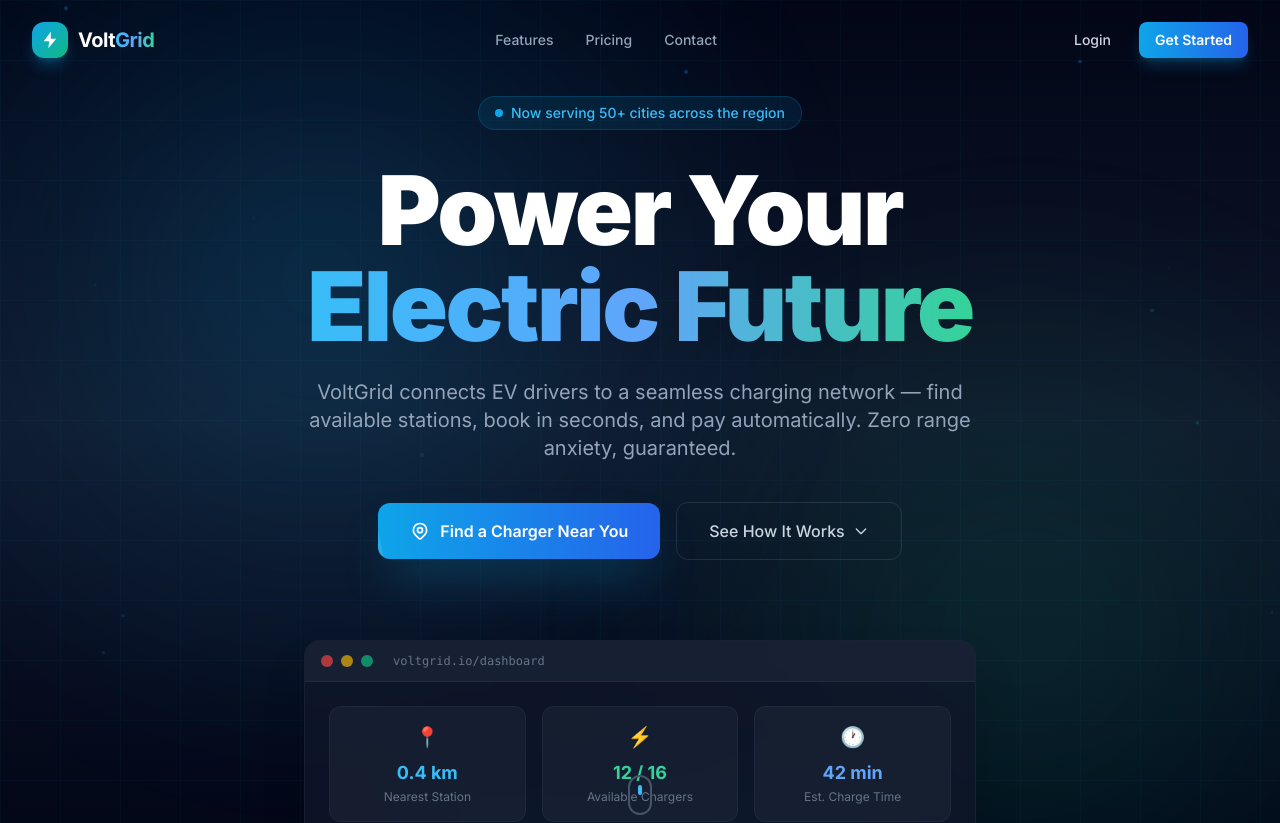
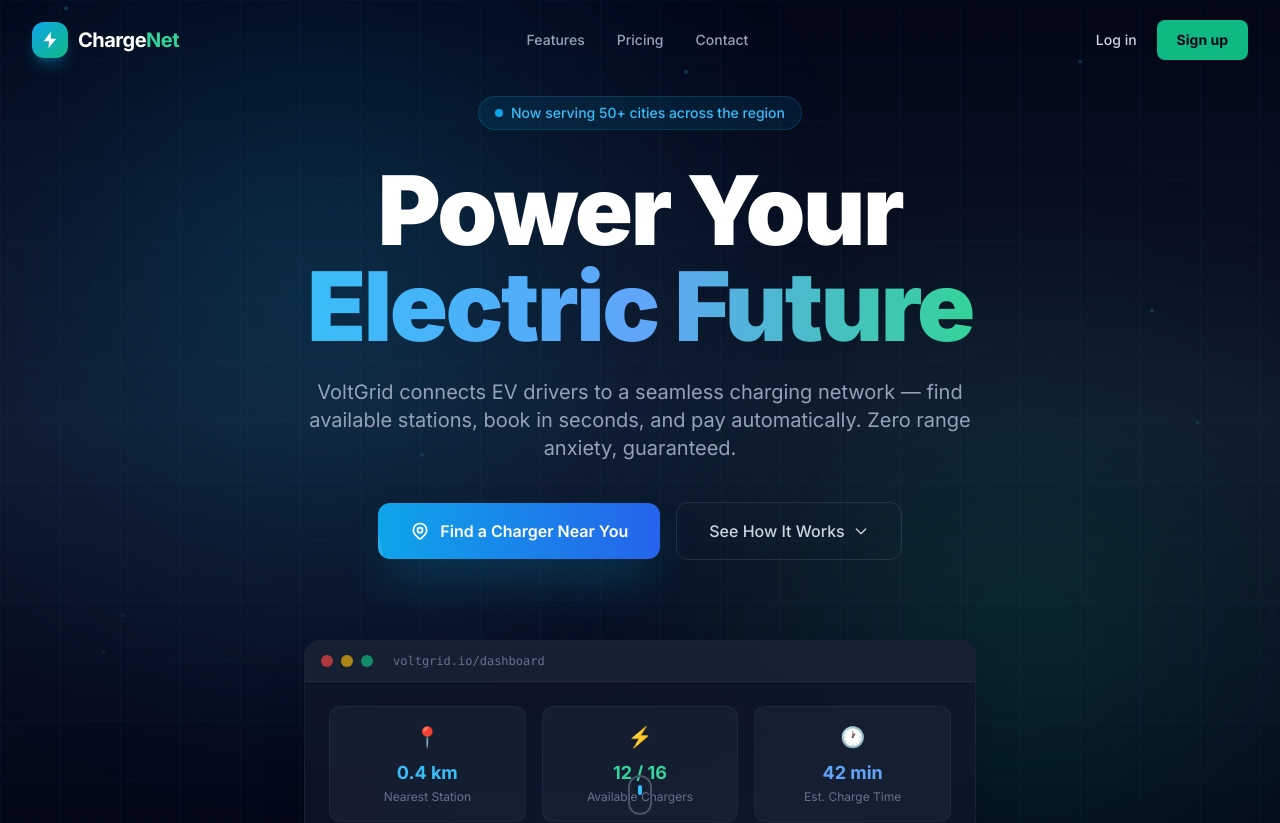
Before and after one commit to Janith-01/ev-charging-network, a React (Vite) app in the folder Frontend/: page / in a window 1280 px wide. Shown: the top 823 px of the page. Built offline with nearby package versions, Linux system fonts and the light colour scheme.

Commit message:
feat: Implement core UI components including an authenticated Navbar with mobile support and a Leaflet-based Dashboard map.

```diff
--- a/Frontend/src/components/Navbar.jsx
+++ b/Frontend/src/components/Navbar.jsx
@@ -1,156 +1,228 @@
-import { useState, useEffect } from 'react'
+import { useState, useEffect, useRef } from 'react'
 import { motion, AnimatePresence } from 'framer-motion'
 import { authService } from '../services/authService'
+import { Bell, User, LogOut, Menu, X, Car, Map as MapIcon, FileText } from 'lucide-react'
 
-const navLinks = [
-  { label: 'Features', href: '#features' },
-  { label: 'Pricing', href: '#pricing' },
-  { label: 'Contact', href: '#contact' },
+// Hook for clicking outside dropdown
+function useOnClickOutside(ref, handler) {
+  useEffect(() => {
+    const listener = (event) => {
+      if (!ref.current || ref.current.contains(event.target)) return
+      handler(event)
+    }
+    document.addEventListener("mousedown", listener)
+    document.addEventListener("touchstart", listener)
+    return () => {
+      document.removeEventListener("mousedown", listener)
+      document.removeEventListener("touchstart", listener)
+    }
+  }, [ref, handler])
+}
+
+const publicLinks = [
+  { label: 'Features', href: '/#features' },
+  { label: 'Pricing', href: '/#pricing' },
+  { label: 'Contact', href: '/#contact' }
+]
+
+const privateLinks = [
+  { label: 'Station Map', href: '/dashboard', icon: MapIcon },
+  { label: 'My Garage', href: '/profile', icon: Car },
+  { label: 'History', href: '/history', icon: FileText }
 ]
 
 export default function Navbar() {
   const [scrolled, setScrolled] = useState(false)
   const [mobileOpen, setMobileOpen] = useState(false)
+  const [profileOpen, setProfileOpen] = useState(false)
+  const [hasNotifications, setHasNotifications] = useState(true)
 
+  const profileRef = useRef()
+  useOnClickOutside(profileRef, () => setProfileOpen(false))
+
+  const isAuthenticated = authService.isAuthenticated()
+
+  // Track scroll for glassmorphism
   useEffect(() => {
     const handleScroll = () => setScrolled(window.scrollY > 20)
     window.addEventListener('scroll', handleScroll)
     return () => window.removeEventListener('scroll', handleScroll)
   }, [])
 
+  const currentPath = typeof window !== 'undefined' ? window.location.pathname : ''
+
+  const handleLogout = () => {
+    authService.clearToken()
+    window.location.href = '/login'
+  }
+
   return (
     <motion.header
       initial={{ y: -80, opacity: 0 }}
       animate={{ y: 0, opacity: 1 }}
       transition={{ duration: 0.6, ease: 'easeOut' }}
-      className={`fixed top-0 left-0 right-0 z-50 transition-all duration-500 ${
-        scrolled ? 'glass shadow-lg shadow-black/20' : 'bg-transparent'
+      className={`fixed top-0 left-0 right-0 z-[1000] transition-all duration-300 ${
+        scrolled || isAuthenticated ? 'bg-slate-950/70 backdrop-blur-xl border-b border-white/5 shadow-2xl shadow-sky-900/10' : 'bg-transparent'
       }`}
     >
       <div className="max-w-7xl mx-auto px-4 sm:px-6 lg:px-8">
         <div className="flex items-center justify-between h-16 md:h-20">
+
           {/* Logo */}
-          <a href="/" className="flex items-center gap-2.5 group">
+          <a href={isAuthenticated ? '/dashboard' : '/'} className="flex items-center gap-2.5 group">
             <div className="w-9 h-9 rounded-xl bg-gradient-to-br from-sky-500 to-emerald-500 flex items-center justify-center shadow-lg shadow-sky-500/30 group-hover:shadow-sky-500/60 transition-shadow duration-300">
               <svg className="w-5 h-5 text-white" fill="currentColor" viewBox="0 0 24 24">
                 <path d="M13 2L4.5 13.5H11L10 22L19.5 10.5H13L13 2Z" />
               </svg>
             </div>
             <span className="text-xl font-bold tracking-tight text-white">
-              Volt<span className="text-gradient">Grid</span>
+              Charge<span className="text-emerald-400">Net</span>
             </span>
           </a>
 
-          {/* Desktop Nav Links */}
+          {/* Desktop Central Links */}
           <nav className="hidden md:flex items-center gap-8">
-            {navLinks.map((link) => (
+            {(isAuthenticated ? privateLinks : publicLinks).map((link) => {
+              const isActive = isAuthenticated && currentPath === link.href
+              const Icon = link.icon
+              return (
                 <a
                   key={link.label}
                   href={link.href}
-                className="text-sm font-medium text-slate-400 hover:text-sky-400 transition-colors duration-200 relative group"
+                  className={`text-sm font-medium transition-colors duration-200 flex items-center gap-2 relative group
+                    ${isActive ? 'text-emerald-400' : 'text-slate-400 hover:text-white'}
+                  `}
                 >
+                  {Icon && <Icon className={`w-4 h-4 ${isActive ? 'text-emerald-400' : 'opacity-70 group-hover:opacity-100'}`} />}
                   {link.label}
-                <span className="absolute -bottom-1 left-0 w-0 h-px bg-sky-400 group-hover:w-full transition-all duration-300" />
+                  {isActive && (
+                    <motion.div layoutId="nav-underline" className="absolute -bottom-[28px] left-0 right-0 h-0.5 bg-emerald-400 shadow-[0_0_10px_rgba(52,211,153,0.5)]" />
+                  )}
+                  {!isActive && isAuthenticated && (
+                    <span className="absolute -bottom-[28px] left-0 w-0 h-0.5 bg-emerald-400/50 group-hover:w-full transition-all duration-300" />
+                  )}
                 </a>
-            ))}
+              )
+            })}
           </nav>
 
-          {/* Desktop CTA Buttons */}
-          <div className="hidden md:flex items-center gap-3">
-            {authService.isAuthenticated() ? (
+          {/* Desktop Right Side Actions */}
+          <div className="hidden md:flex items-center gap-5">
+            {isAuthenticated ? (
               <>
-                <a
-                  href="/dashboard"
-                  className="px-4 py-2 text-sm font-semibold rounded-lg bg-gradient-to-r from-sky-500 to-blue-600 text-white hover:from-sky-400 hover:to-blue-500 shadow-lg shadow-sky-500/25 hover:shadow-sky-500/40 transition-all duration-200"
+                {/* Notification Bell */}
+                <button className="relative p-2 text-slate-400 hover:text-white transition-colors">
+                  <Bell className="w-5 h-5" />
+                  {hasNotifications && (
+                    <span className="absolute top-1 right-2 w-2 h-2 rounded-full bg-red-500 ring-2 ring-slate-950" />
+                  )}
+                </button>
+
+                {/* Profile Dropdown */}
+                <div className="relative" ref={profileRef}>
+                  <button
+                    onClick={() => setProfileOpen(!profileOpen)}
+                    className="flex items-center gap-2 p-1 pl-2 pr-1 rounded-full border border-slate-800 hover:bg-slate-800/50 transition-colors"
                   >
-                  Map
-                </a>
-                <a
-                  href="/profile"
-                  className="px-4 py-2 text-sm font-semibold rounded-lg bg-emerald-500/10 text-emerald-400 hover:bg-emerald-500/20 border border-emerald-500/20 transition-all duration-200"
+                    <span className="text-sm font-semibold text-slate-300 ml-1">My Account</span>
+                    <div className="w-8 h-8 rounded-full bg-gradient-to-tr from-sky-600 to-blue-500 flex items-center justify-center border border-slate-700">
+                      <User className="w-4 h-4 text-white" />
+                    </div>
+                  </button>
+
+                  <AnimatePresence>
+                    {profileOpen && (
+                      <motion.div
+                        initial={{ opacity: 0, y: 10, scale: 0.95 }}
+                        animate={{ opacity: 1, y: 0, scale: 1 }}
+                        exit={{ opacity: 0, y: 10, scale: 0.95 }}
+                        transition={{ duration: 0.15 }}
+                        className="absolute right-0 mt-3 w-48 bg-slate-900 border border-slate-800 rounded-xl shadow-2xl py-2 overflow-hidden"
                       >
-                  My Garage
-                </a>
-                <a
-                  href="/history"
-                  className="px-4 py-2 text-sm font-semibold rounded-lg bg-slate-800 text-slate-300 hover:bg-slate-700 hover:text-white transition-all duration-200"
-                >
-                  Ledger
+                        <a href="/profile" className="flex items-center gap-3 px-4 py-2.5 text-sm text-slate-300 hover:bg-slate-800 hover:text-white transition-colors">
+                          <User className="w-4 h-4" /> Profile Details
                         </a>
                         <button
-                  onClick={() => { authService.clearToken(); window.location.href = '/' }}
-                  className="px-4 py-2 text-sm font-medium text-slate-300 hover:text-white rounded-lg hover:bg-white/5 transition-all duration-200"
+                          onClick={handleLogout}
+                          className="w-full flex items-center gap-3 px-4 py-2.5 text-sm text-red-400 hover:bg-red-500/10 transition-colors text-left"
                         >
-                  Logout
+                          <LogOut className="w-4 h-4" /> Logout
                         </button>
+                      </motion.div>
+                    )}
+                  </AnimatePresence>
+                </div>
               </>
             ) : (
+              // Public Auth Buttons
               <>
-                <a
-                  href="/login"
-                  className="px-4 py-2 text-sm font-medium text-slate-300 hover:text-white rounded-lg hover:bg-white/5 transition-all duration-200"
-                >
-                  Login
-                </a>
-                <a
-                  href="/register"
-                  className="px-4 py-2 text-sm font-semibold rounded-lg bg-gradient-to-r from-sky-500 to-blue-600 text-white hover:from-sky-400 hover:to-blue-500 shadow-lg shadow-sky-500/25 hover:shadow-sky-500/40 transition-all duration-200"
-                >
-                  Get Started
-                </a>
+                <a href="/login" className="text-sm font-medium text-slate-300 hover:text-white transition-colors">Log in</a>
+                <a href="/register" className="px-5 py-2.5 text-sm font-bold rounded-lg bg-emerald-500 text-slate-950 hover:bg-emerald-400 transition-colors">Sign up</a>
               </>
             )}
           </div>
 
           {/* Mobile Menu Toggle */}
+          <div className="md:hidden flex items-center gap-4">
+            {isAuthenticated && (
+              <button className="relative p-1 text-slate-400">
+                 <Bell className="w-5 h-5" />
+                 {hasNotifications && <span className="absolute top-1 right-1 w-2 h-2 rounded-full bg-red-500 ring-2 ring-slate-950" />}
+              </button>
+            )}
             <button
-            className="md:hidden p-2 rounded-lg text-slate-400 hover:text-white hover:bg-white/5 transition-all"
               onClick={() => setMobileOpen(!mobileOpen)}
-            aria-label="Toggle menu"
+              className="text-slate-300 p-1"
             >
-            <svg className="w-6 h-6" fill="none" stroke="currentColor" viewBox="0 0 24 24">
-              {mobileOpen
-                ? <path strokeLinecap="round" strokeLinejoin="round" strokeWidth={2} d="M6 18L18 6M6 6l12 12" />
-                : <path strokeLinecap="round" strokeLinejoin="round" strokeWidth={2} d="M4 6h16M4 12h16M4 18h16" />
-              }
-            </svg>
+              {mobileOpen ? <X className="w-6 h-6" /> : <Menu className="w-6 h-6" />}
             </button>
+          </div>
+
         </div>
       </div>
 
-      {/* Mobile Menu */}
+      {/* Mobile Nav Dropdown */}
       <AnimatePresence>
         {mobileOpen && (
           <motion.div
-            initial={{ opacity: 0, height: 0 }}
-            animate={{ opacity: 1, height: 'auto' }}
-            exit={{ opacity: 0, height: 0 }}
-            transition={{ duration: 0.25 }}
-            className="md:hidden glass border-t border-white/5"
+            initial={{ height: 0, opacity: 0 }}
+            animate={{ height: 'auto', opacity: 1 }}
+            exit={{ height: 0, opacity: 0 }}
+            className="md:hidden overflow-hidden bg-slate-950 border-b border-slate-800"
           >
-            <div className="px-4 py-4 space-y-3">
-              {navLinks.map((link) => (
+            <div className="px-4 py-6 flex flex-col gap-4">
+               {(isAuthenticated ? privateLinks : publicLinks).map((link) => {
+                  const Icon = link.icon
+                  const isActive = currentPath === link.href
+                  return (
                      <a
                         key={link.label}
                         href={link.href}
-                  className="block py-2 text-sm font-medium text-slate-400 hover:text-sky-400 transition-colors"
-                  onClick={() => setMobileOpen(false)}
+                        className={`text-base font-bold flex items-center gap-3 py-2 ${isActive ? 'text-emerald-400' : 'text-slate-300'}`}
                      >
+                        {Icon && <Icon className="w-5 h-5" />}
                         {link.label}
                      </a>
-              ))}
-              <div className="flex gap-3 pt-2">
-                <a href="/login" className="flex-1 text-center py-2.5 text-sm font-medium text-slate-300 rounded-lg border border-white/10 hover:border-sky-500/50 hover:text-sky-400 transition-all">
-                  Login
-                </a>
-                <a href="/register" className="flex-1 text-center py-2.5 text-sm font-semibold rounded-lg bg-gradient-to-r from-sky-500 to-blue-600 text-white">
-                  Get Started
-                </a>
+                  )
+               })}
+
+               <hr className="border-slate-800 my-2" />
+
+               {isAuthenticated ? (
+                  <button onClick={handleLogout} className="text-base font-bold text-red-400 py-2 text-left flex items-center gap-3">
+                     <LogOut className="w-5 h-5" /> Logout
+                  </button>
+               ) : (
+                  <div className="flex flex-col gap-3 mt-2">
+                     <a href="/login" className="w-full py-3 text-center rounded-lg bg-slate-900 text-white font-bold border border-slate-800">Log in</a>
+                     <a href="/register" className="w-full py-3 text-center rounded-lg bg-emerald-500 text-slate-950 font-bold">Sign up</a>
                   </div>
+               )}
             </div>
           </motion.div>
         )}
       </AnimatePresence>
+
     </motion.header>
   )
 }
--- a/Frontend/src/pages/Dashboard/DashboardMap.jsx
+++ b/Frontend/src/pages/Dashboard/DashboardMap.jsx
@@ -7,6 +7,7 @@ import { motion, AnimatePresence } from 'framer-motion'
 import { MapPin, BatteryCharging, Navigation, Search, Filter, X, Zap, Plug } from 'lucide-react'
 import { apiService } from '../../services/apiService'
 import BookingModal from '../../components/BookingModal'
+import Navbar from '../../components/Navbar'
 
 // Custom DivIcons for our map markers
 function createMapIcon(type) {
@@ -123,7 +124,8 @@ export default function DashboardMap() {
   }, [stations, availableOnly, selectedConnectors])
 
   return (
-    <div className="relative w-full h-screen bg-slate-950 overflow-hidden flex flex-col lg:flex-row">
+    <div className="relative w-full h-screen bg-slate-950 pt-16 md:pt-20 overflow-hidden flex flex-col lg:flex-row">
+      <Navbar />
 
       {/* ── Desktop Sidebar / Mobile overlay ── */}
       <AnimatePresence>
```
Lines whose indentation alone changed are shown as unchanged.
